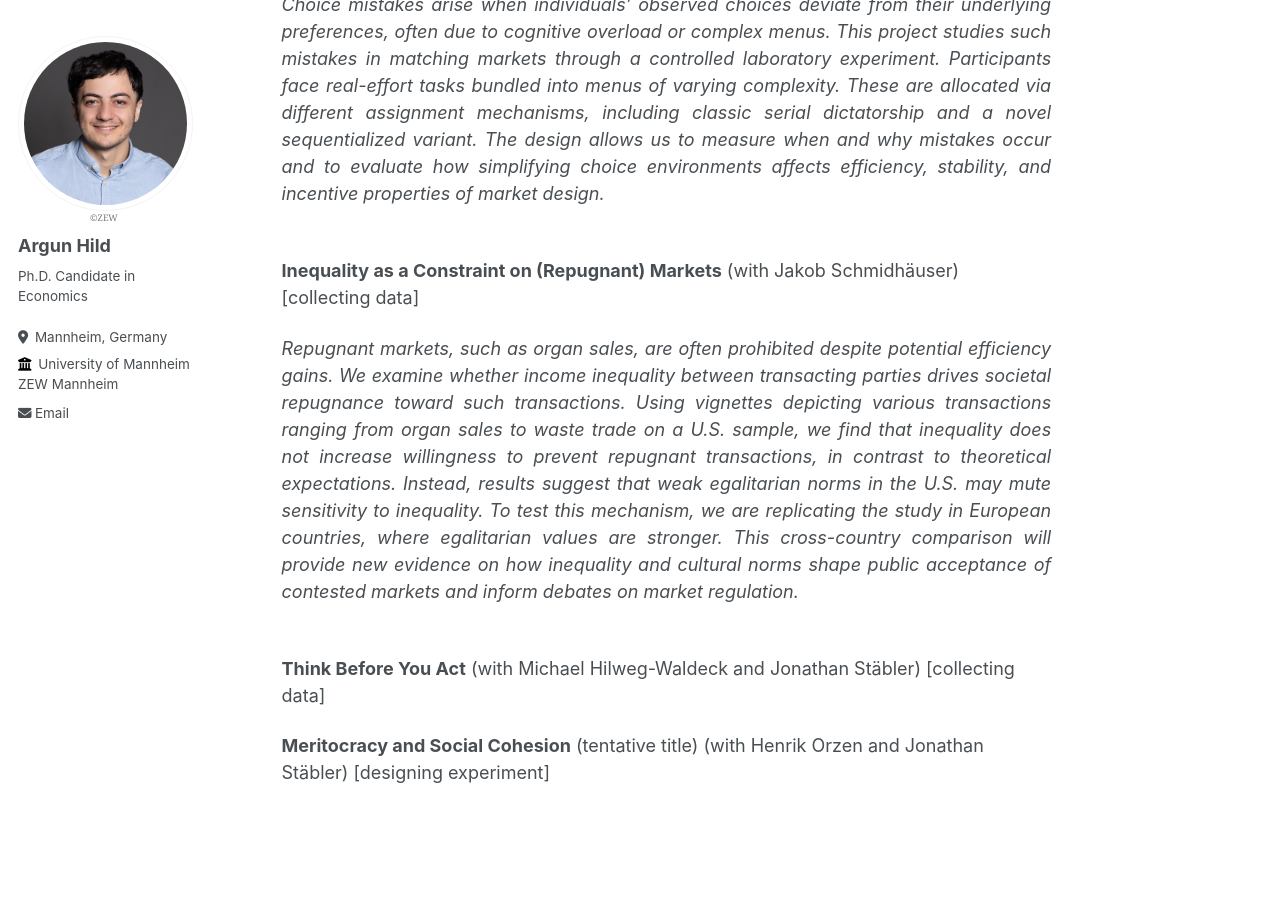
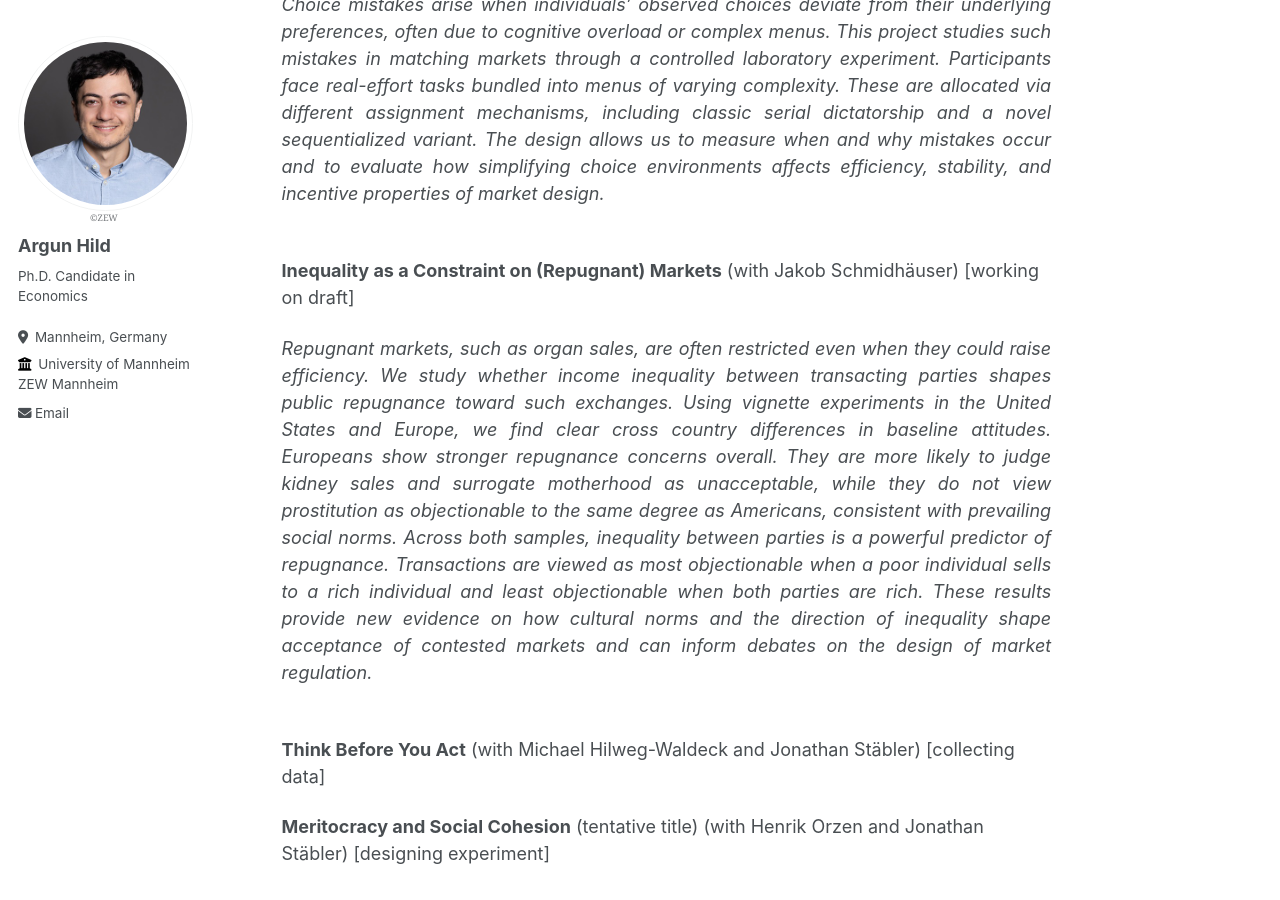
Before and after one commit to ArgunHild/argunhild.github.io, a Jekyll site: the page built from _pages/research.md, in a window 1280 px wide and 900 px high, scrolled down 1498 px. Built offline with Jekyll 4.4.1, drawn with Linux system fonts in a browser that asks for light colours.

Commit message:
updated Repugnance abstract

```diff
--- a/_pages/research.md
+++ b/_pages/research.md
@@ -39,11 +39,10 @@ environments affects efficiency, stability, and incentive properties of market d
 <br>
 
 
-**Inequality as a Constraint on (Repugnant) Markets** (with Jakob Schmidhäuser) [collecting data]
+**Inequality as a Constraint on (Repugnant) Markets** (with Jakob Schmidhäuser) [working on draft]
 <div style="text-align: justify;">
 <em>
-Repugnant markets, such as organ sales, are often prohibited despite potential efficiency gains. We examine whether income inequality between transacting parties drives societal repugnance toward such transactions. Using vignettes depicting various transactions ranging from organ sales to waste trade on a U.S. sample, we find that inequality does not increase willingness to prevent repugnant transactions, in contrast to theoretical expectations. Instead, results suggest that weak egalitarian norms in the U.S. may mute sensitivity to inequality. To test this mechanism, we are replicating the study in European countries, where egalitarian values are stronger. This cross-country
-comparison will provide new evidence on how inequality and cultural norms shape public acceptance of contested markets and inform debates on market regulation.
+Repugnant markets, such as organ sales, are often restricted even when they could raise efficiency. We study whether income inequality between transacting parties shapes public repugnance toward such exchanges. Using vignette experiments in the United States and Europe, we find clear cross country differences in baseline attitudes. Europeans show stronger repugnance concerns overall. They are more likely to judge kidney sales and surrogate motherhood as unacceptable, while they do not view prostitution as objectionable to the same degree as Americans, consistent with prevailing social norms. Across both samples, inequality between parties is a powerful predictor of repugnance. Transactions are viewed as most objectionable when a poor individual sells to a rich individual and least objectionable when both parties are rich. These results provide new evidence on how cultural norms and the direction of inequality shape acceptance of contested markets and can inform debates on the design of market regulation.
 </em>
 </div>
 
```
